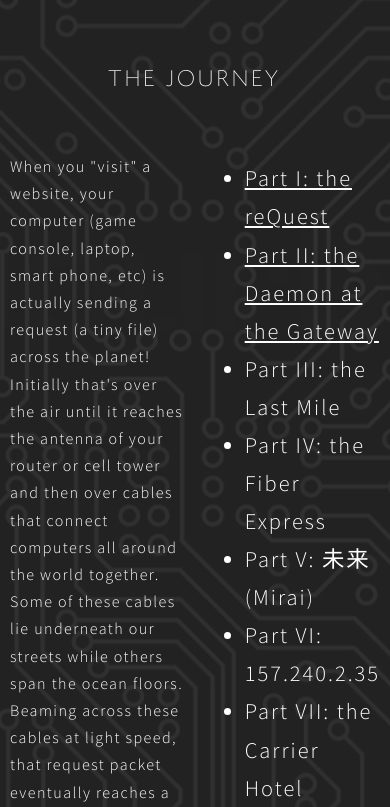
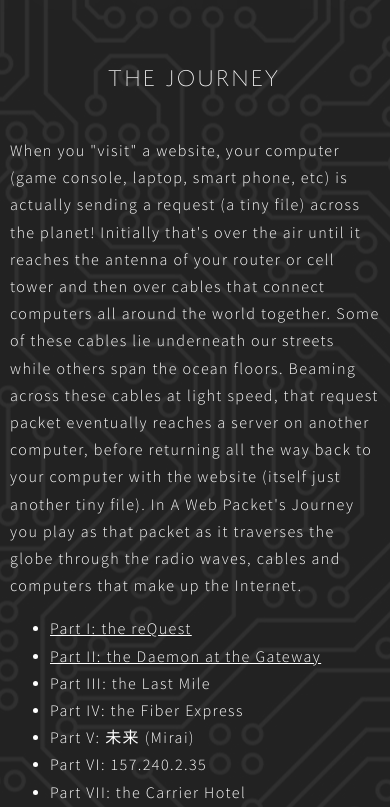
Before and after one commit to brangerbriz/A-Web-Packets-Journey, a plain HTML site: page learn/index.html in a window 390 px wide. Shown: the part 560-1367 px from the top of the page. Drawn offline with Linux system fonts and the light colour scheme.

Commit message:
added mobile css for learn page

```diff
--- a/css/styles.css
+++ b/css/styles.css
@@ -276,9 +276,18 @@
 .l-goals { font-size: 2em; }
 .l-goals li {  margin:60px; line-height: 1.4em; }
 
-.l-row {
-    display:grid; grid-template-columns:1fr 1fr; grid-column-gap:20px;
+.l-row { display:grid; grid-template-columns:1fr 1fr; grid-column-gap:20px; }
+
+@media (max-width:1000px) {
+    .l-row { display:block; }
+    .l-goals li { margin: 0px 0px 20px 0px; font-size: 1.4em; }
+    .l-goals li { font-size: 0.75em; }
 }
+
+@media (max-width:767px) {
+    ul { font-size: 1em; }
+}
+
 .l-title { margin:100px auto; }
 .l-title h3 { font-size: 60px; text-align: center; }
 .l-title a {
```
